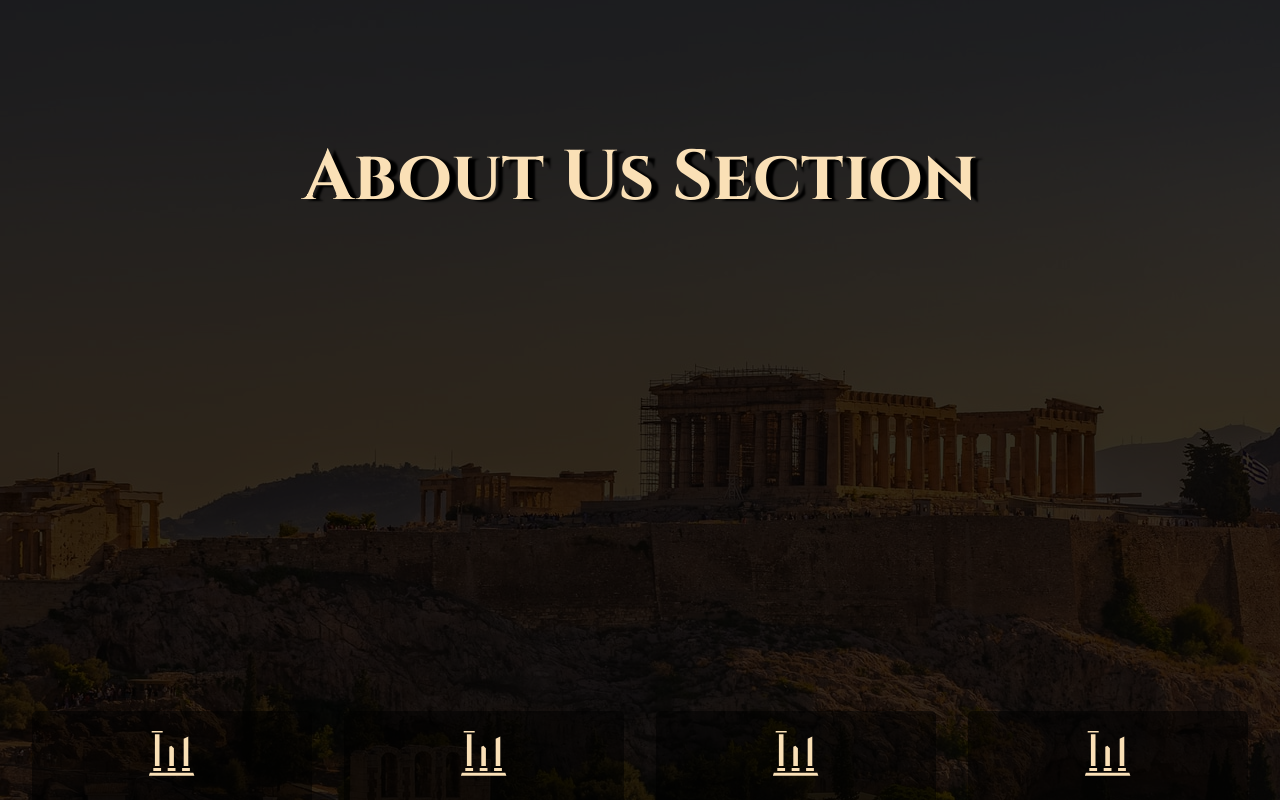
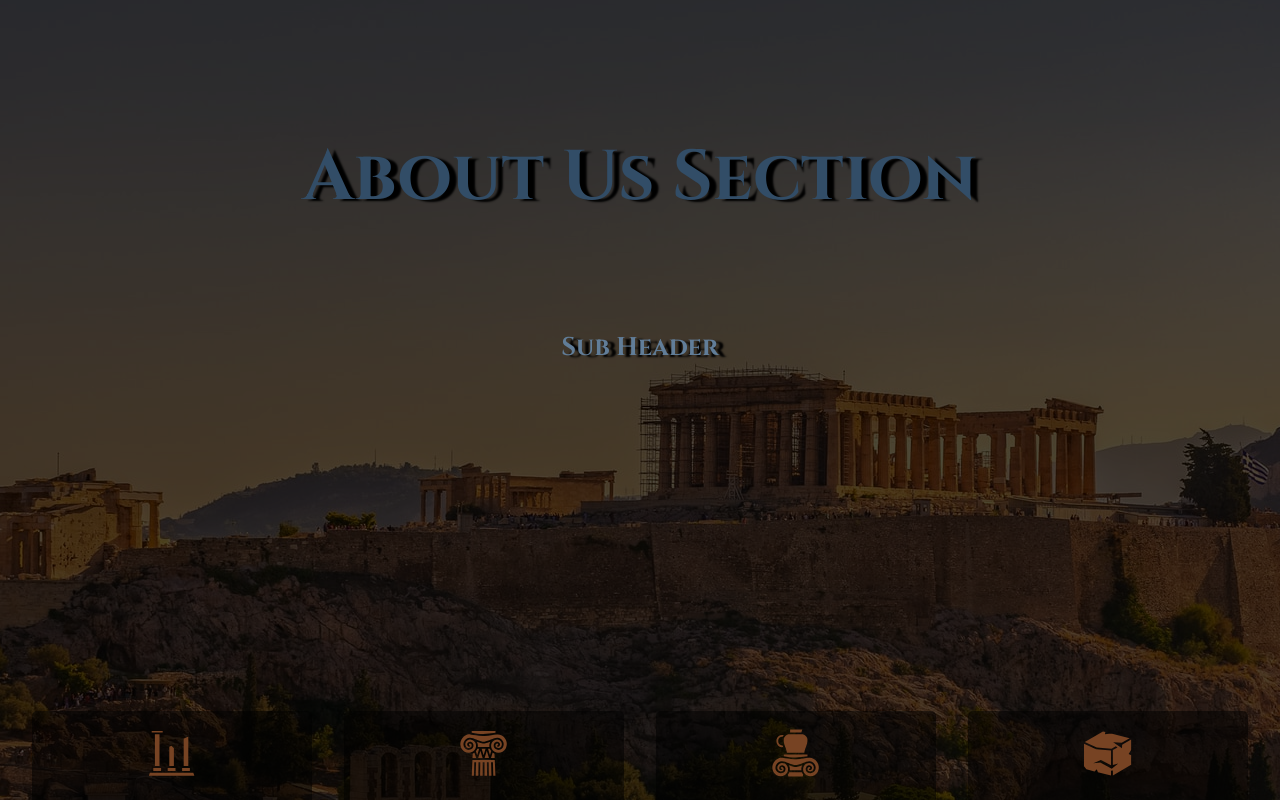
Before and after one commit to damir-nestorovski/React-Stoa-Website-, a React (Create React App) app: page /about in a window 1280 px wide. Shown: the part 180-980 px from the top of the page. Built offline with nearby package versions, Linux system fonts and the light colour scheme; a web font is replaced by a local one.

Commit message:
Fixed bugs and cleaned the code

```diff
--- a/src/components/Article.scss
+++ b/src/components/Article.scss
@@ -16,11 +16,11 @@
   &__column-title {
     font-size: 2vw;
     text-align: center;
-    color: $primary_color;
+    color: $clr-grey-3;
   }
   &__column-desc {
     padding: 1rem;
-    color: $primary_color;
+    color: $secondary_color;
     font-family: $secondary-font;
     font-style: italic;
     font-size: 1vw;
--- a/src/components/Cards.js
+++ b/src/components/Cards.js
@@ -10,7 +10,7 @@ function Cards({ img, title, description }) {
           <h2 className="card__title">{title}</h2>
           <p className="card__description">{description}</p>
         </div>
-        <button className="card__btn">Follow This</button>
+        <button className="card__btn">Buy this</button>
       </div>
     </div>
   );
--- a/src/components/Cards.scss
+++ b/src/components/Cards.scss
@@ -37,9 +37,9 @@
     font-size: 1rem;
     font-weight: bold;
     display: inline-block;
-    border: 2px solid $black-850;
+    border: 2px solid $clr-grey-1;
     border-radius: 5px;
-    color: $black;
+    color: $clr-grey-1;
     background-color: transparent;
   }
 
@@ -47,7 +47,7 @@
     transform: translateY(-1.1rem);
   }
   &:hover &__btn {
-    background-color: $black-850;
+    background-color: $clr-grey-1;
     color: $primary_color;
   }
 }
--- a/src/pages/About.js
+++ b/src/pages/About.js
@@ -1,5 +1,10 @@
 import React from "react";
-import { GiAncientColumns } from "react-icons/gi";
+import {
+  GiAncientColumns,
+  GiStoneBlock,
+  GiColumnVase,
+  GiIonicColumn,
+} from "react-icons/gi";
 import Article from "../components/Article";
 import "./About.scss";
 
@@ -7,27 +12,28 @@ function About() {
   return (
     <section className="about">
       <div className="about__container">
-        <h1 className="about__header">About Us Section</h1>
+        <h2 className="about__header">About Us Section</h2>
       </div>
+      <h5 className="about__subheader">Sub Header</h5>
       <div className="about__column-wrapper">
         <Article
           icon={<GiAncientColumns className="about__icon" />}
-          title="Title of Article"
+          title="Team"
           description="Lorem ipsum dolor sit amet consectetur adipisicing elit. Dolorum pariatur corrupti tempora, placeat, tenetur officia ullam, minus voluptates similique dolor laudantium quasi harum illo architecto suscipit praesentium! Amet, modi vero.Lorem ipsum dolor sit amet consectetur adipisicing elit. Dolorum pariatur corrupti tempora, placeat, tenetur officia ullam, minus voluptates similique dolor laudantium quasi harum illo architecto suscipit praesentium! Amet, modi vero."
         />
         <Article
-          icon={<GiAncientColumns className="about__icon" />}
-          title="Title of Article"
+          icon={<GiIonicColumn className="about__icon" />}
+          title="Contact Us"
           description="Lorem ipsum dolor sit amet consectetur adipisicing elit. Dolorum pariatur corrupti tempora, placeat, tenetur officia ullam, minus voluptates similique dolor laudantium quasi harum illo architecto suscipit praesentium! Amet, modi vero.Lorem ipsum dolor sit amet consectetur adipisicing elit. Dolorum pariatur corrupti tempora, placeat, tenetur officia ullam, minus voluptates similique dolor laudantium quasi harum illo architecto suscipit praesentium! Amet, modi vero."
         />
         <Article
-          icon={<GiAncientColumns className="about__icon" />}
-          title="Title of Article"
+          icon={<GiColumnVase className="about__icon" />}
+          title="Services"
           description="Lorem ipsum dolor sit amet consectetur adipisicing elit. Dolorum pariatur corrupti tempora, placeat, tenetur officia ullam, minus voluptates similique dolor laudantium quasi harum illo architecto suscipit praesentium! Amet, modi vero.Lorem ipsum dolor sit amet consectetur adipisicing elit. Dolorum pariatur corrupti tempora, placeat, tenetur officia ullam, minus voluptates similique dolor laudantium quasi harum illo architecto suscipit praesentium! Amet, modi vero."
         />
         <Article
-          icon={<GiAncientColumns className="about__icon" />}
-          title="Title of Article"
+          icon={<GiStoneBlock className="about__icon" />}
+          title="Philosopher"
           description="Lorem ipsum dolor sit amet consectetur adipisicing elit. Dolorum pariatur corrupti tempora, placeat, tenetur officia ullam, minus voluptates similique dolor laudantium quasi harum illo architecto suscipit praesentium! Amet, modi vero.Lorem ipsum dolor sit amet consectetur adipisicing elit. Dolorum pariatur corrupti tempora, placeat, tenetur officia ullam, minus voluptates similique dolor laudantium quasi harum illo architecto suscipit praesentium! Amet, modi vero."
         />
       </div>
--- a/src/pages/About.scss
+++ b/src/pages/About.scss
@@ -4,7 +4,7 @@
   width: 100%;
   height: 1280px;
   background: url("../assets/constantinos.jpg") center/cover no-repeat;
-  box-shadow: inset 0 0 0 1000px rgba(0, 0, 0, 0.8);
+  box-shadow: inset 0 0 0 1000px rgba(0, 0, 0, 0.7);
   object-fit: contain;
   display: flex;
   align-items: center;
@@ -14,7 +14,13 @@
   &__header {
     margin-top: 15rem;
     font-size: 5.5vw;
-    color: $primary_color;
+    color: $clr-grey-3;
+    text-shadow: 7px 2px 2px $black;
+  }
+  &__subheader {
+    margin-bottom: 10rem;
+    font-size: 2vw;
+    color: $clr-grey-5;
     text-shadow: 7px 2px 2px $black;
   }
 
@@ -35,7 +41,7 @@
     }
   }
   &__icon {
-    color: $primary_color;
+    color: $brown;
     font-size: 4vw;
   }
 }
```
